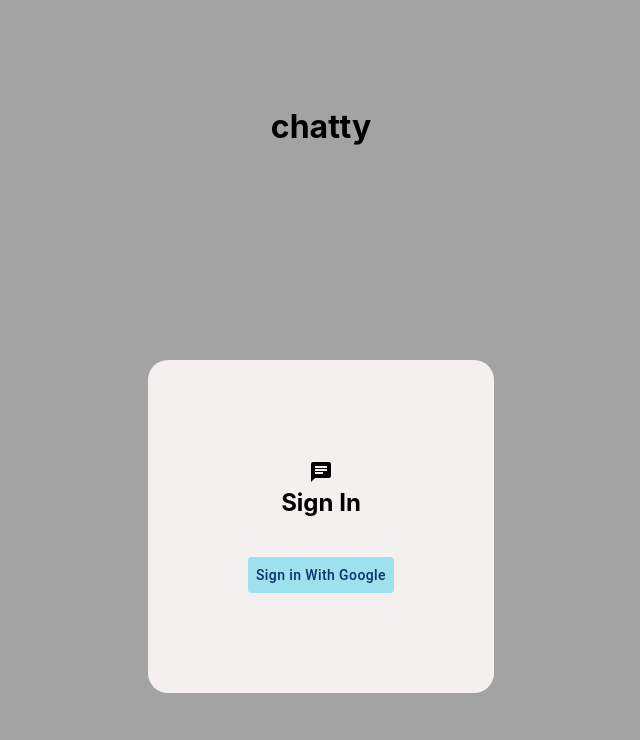
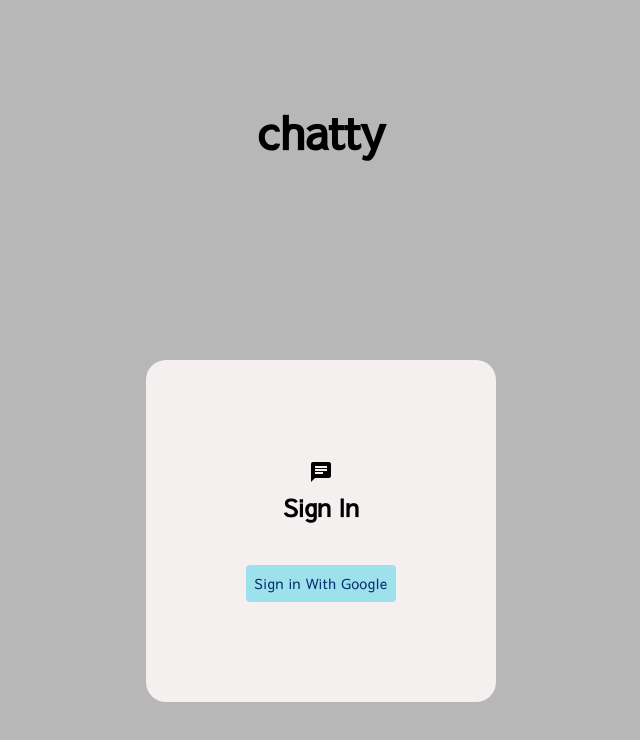
Before and after one commit to likithaaa/chatty, a React (Create React App) app: page / in a window 1280 px wide. Shown: the top 740 px of the page, without its empty margins (319-959 px from the left). Built offline with nearby package versions, Linux system fonts and the light colour scheme.

Commit message:
Changes to css

```diff
--- a/src/App.css
+++ b/src/App.css
@@ -1,11 +1,18 @@
+@import url('https://fonts.googleapis.com/css2?family=Sawarabi+Gothic&display=swap');
+
 * {
   margin: 0;
+  font-family: 'Sawarabi Gothic', sans-serif;
+}
+
+.chatty {
+  font-size: 45px;
 }
 
 .app {
   display: grid;
   place-items: center;
-  background-color: rgba(92, 92, 92, 0.564);
+  background-color: rgba(130, 128, 128, 0.564);
   height: 100vh;
 }
 
--- a/src/App.js
+++ b/src/App.js
@@ -12,7 +12,7 @@ function App() {
 
   return (
     <div className="app">
-      <h1>chatty</h1>
+      <h1 className="chatty">chatty</h1>
       {!user ? (
         <Login />
       ) : (
```
Also changed, not shown: src/Login.css (indentation only).
